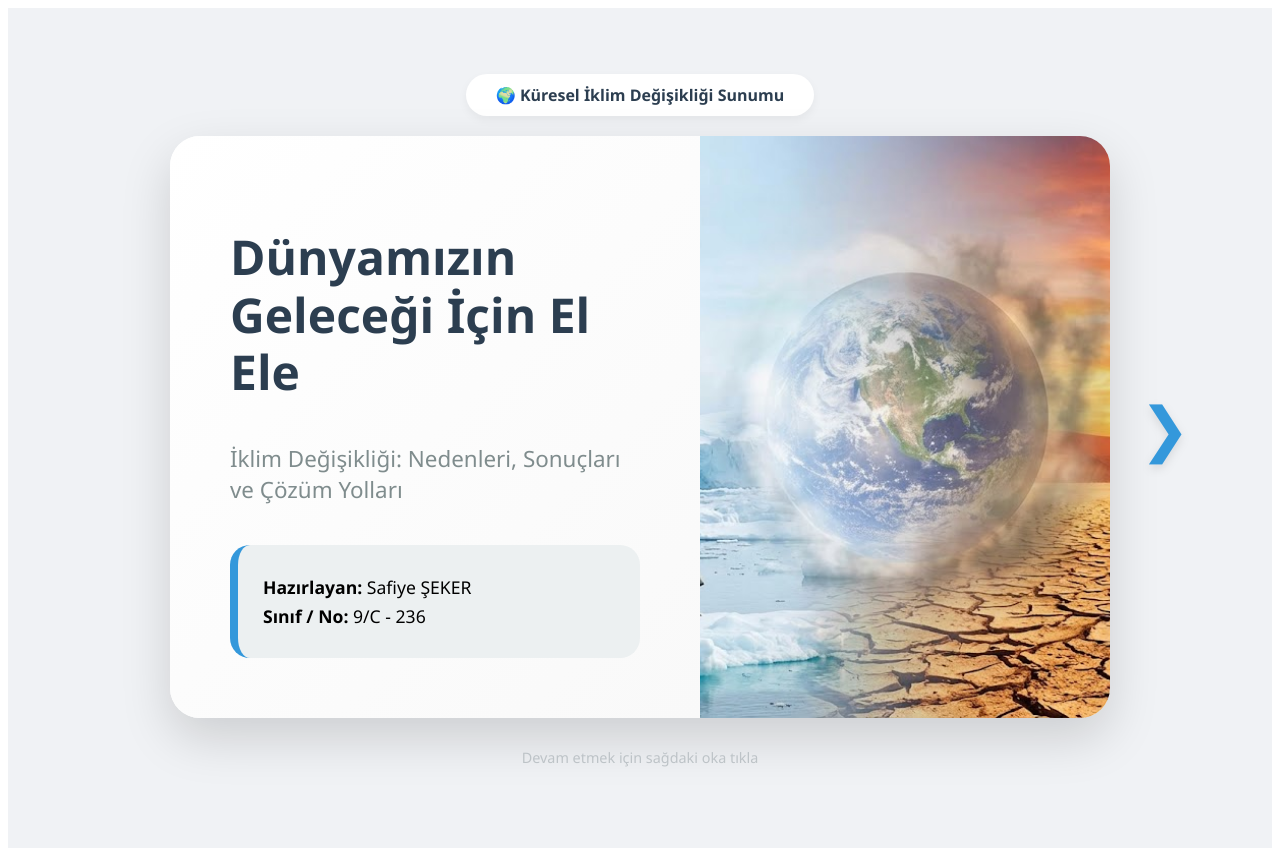
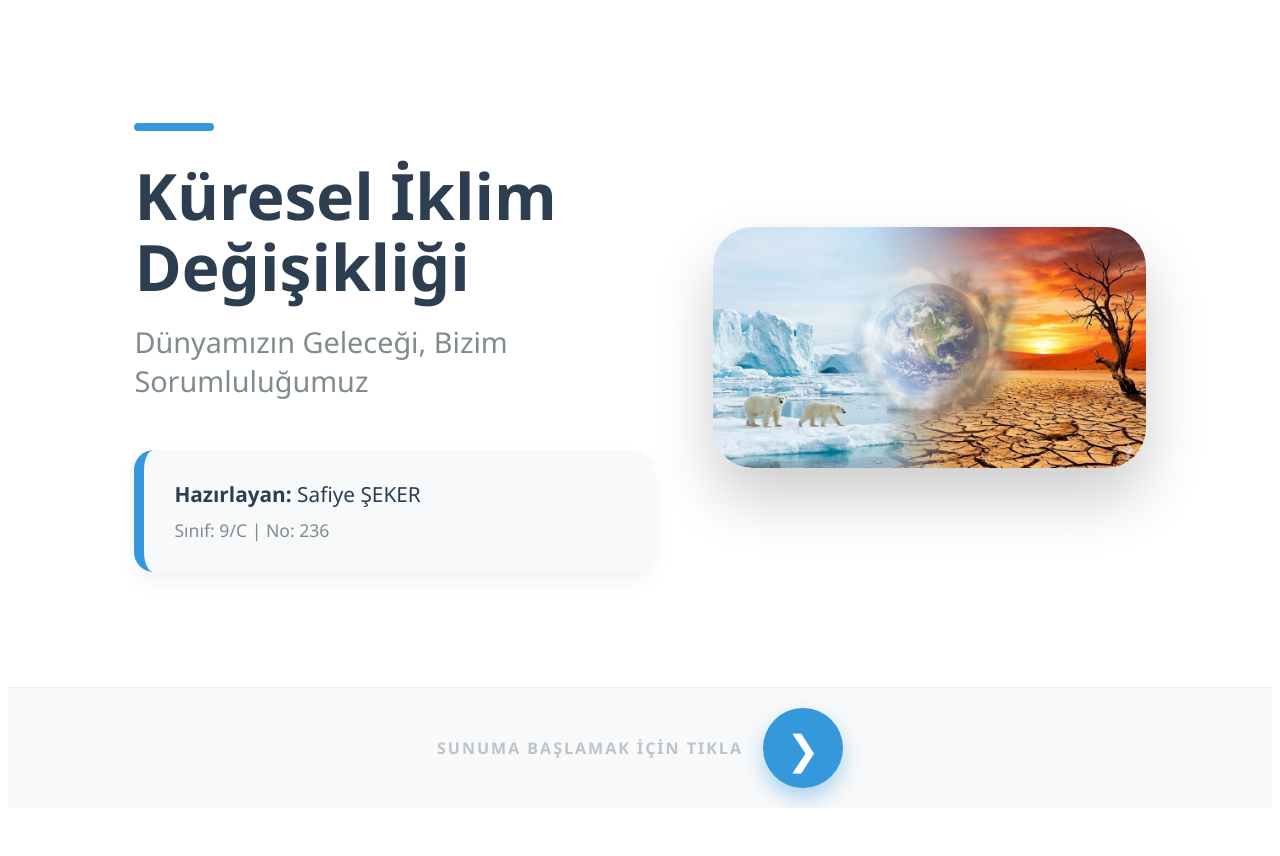
Before and after one commit to cerkezs/saf-s, a plain HTML site: page index.html in a window 1280 px wide. After the commit the page ends 816 px from the top, so only its background shows below. Drawn offline with Linux system fonts and the light colour scheme.

Commit message:
Update index.html

```diff
--- a/index.html
+++ b/index.html
@@ -1,33 +1,32 @@
-<div style="display: flex; flex-direction: column; align-items: center; justify-content: center; min-height: 100vh; background-color: #f0f2f5; font-family: 'Segoe UI', sans-serif; padding: 20px;">
+<div style="display: flex; flex-direction: column; height: 100vh; background-color: #ffffff; font-family: 'Segoe UI', sans-serif; margin: 0; overflow: hidden;">
 
-    <div style="margin-bottom: 20px; background: white; padding: 10px 30px; border-radius: 50px; box-shadow: 0 4px 10px rgba(0,0,0,0.05);">
-        <span style="color: #2c3e50; font-weight: bold;">🌍 Küresel İklim Değişikliği Sunumu</span>
-    </div>
+    <div style="flex: 1; display: flex; align-items: center; padding: 0 10%; gap: 60px;">
 
-    <div style="display: flex; align-items: center; gap: 30px; width: 100%; max-width: 1100px;">
+        <div style="flex: 1.2;">
+            <div style="width: 80px; height: 8px; background: #3498db; margin-bottom: 30px; border-radius: 4px;"></div>
+            <h1 style="color: #2c3e50; font-size: 4em; margin: 0; line-height: 1.1; font-weight: 800;">Küresel İklim Değişikliği</h1>
+            <p style="color: #7f8c8d; font-size: 1.8em; margin-top: 20px; font-weight: 300;">Dünyamızın Geleceği, Bizim Sorumluluğumuz</p>
 
-        <div style="width: 50px;"></div>
-
-        <div style="flex: 1; background: white; border-radius: 30px; display: flex; overflow: hidden; box-shadow: 0 20px 50px rgba(0,0,0,0.15); min-height: 550px;">
-
-            <div style="flex: 1; padding: 60px; display: flex; flex-direction: column; justify-content: center; background: linear-gradient(135deg, #ffffff 0%, #f9f9f9 100%);">
-                <h1 style="color: #2c3e50; font-size: 3em; line-height: 1.2; margin-bottom: 20px;">Dünyamızın Geleceği İçin El Ele</h1>
-                <p style="color: #7f8c8d; font-size: 1.4em; margin-bottom: 40px;">İklim Değişikliği: Nedenleri, Sonuçları ve Çözüm Yolları</p>
-
-                <div style="padding: 25px; background: #ecf0f1; border-radius: 20px; border-left: 8px solid #3498db;">
-                    <p style="margin: 5px 0; font-size: 1.1em;"><strong>Hazırlayan:</strong> Safiye ŞEKER</p>
-                    <p style="margin: 5px 0; font-size: 1.1em;"><strong>Sınıf / No:</strong> 9/C - 236</p>
-                </div>
-            </div>
-
-            <div style="flex: 1;">
-                <img src="kapak.jpeg" style="width: 100%; height: 100%; object-fit: cover;" alt="Kapak Görseli">
+            <div style="margin-top: 50px; padding: 30px; background: #f8f9fa; border-radius: 20px; border-left: 10px solid #3498db; box-shadow: 0 10px 20px rgba(0,0,0,0.05);">
+                <p style="margin: 0; font-size: 1.3em; color: #2c3e50;"><strong>Hazırlayan:</strong> Safiye ŞEKER</p>
+                <p style="margin: 10px 0 0 0; font-size: 1.1em; color: #7f8c8d;">Sınıf: 9/C | No: 236</p>
             </div>
         </div>
 
-        <a href="Sayfa 2.html" style="text-decoration: none; font-size: 60px; color: #3498db; transition: 0.3s; cursor: pointer; filter: drop-shadow(0 4px 5px rgba(0,0,0,0.1));">&#10095;</a>
+        <div style="flex: 1;">
+            <img src="kapak.jpeg" style="width: 100%; border-radius: 40px; box-shadow: 0 30px 60px rgba(0,0,0,0.2);" alt="Kapak Görseli">
+        </div>
+    </div>
+
+    <div style="height: 120px; display: flex; align-items: center; justify-content: center; background: #f8f9fa; border-top: 1px solid #eee;">
+
+        <div style="display: flex; align-items: center; gap: 20px;">
+            <span style="color: #bdc3c7; font-weight: bold; letter-spacing: 2px;">SUNUMA BAŞLAMAK İÇİN TIKLA</span>
+
+            <a href="Sayfa 2.html" style="text-decoration: none; display: flex; align-items: center; justify-content: center; width: 80px; height: 80px; background: #3498db; color: white; border-radius: 50%; font-size: 40px; transition: 0.3s; box-shadow: 0 10px 20px rgba(52, 152, 219, 0.4);">
+                &#10095;
+            </a>
+        </div>
 
     </div>
-
-    <p style="margin-top: 30px; color: #bdc3c7; font-size: 0.9em;">Devam etmek için sağdaki oka tıkla</p>
 </div>
```
